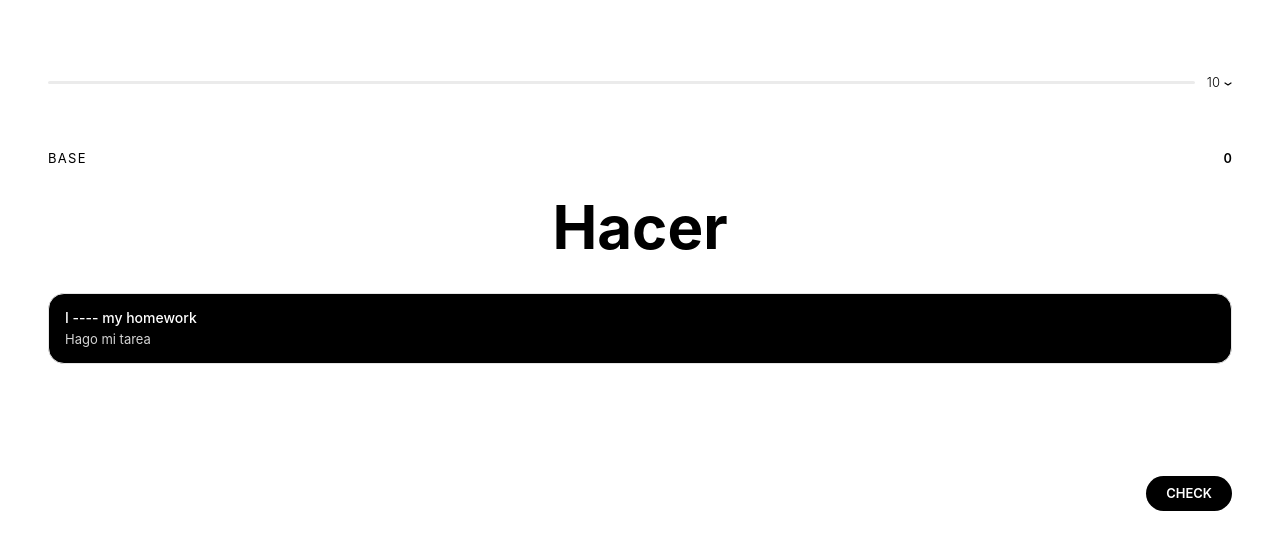
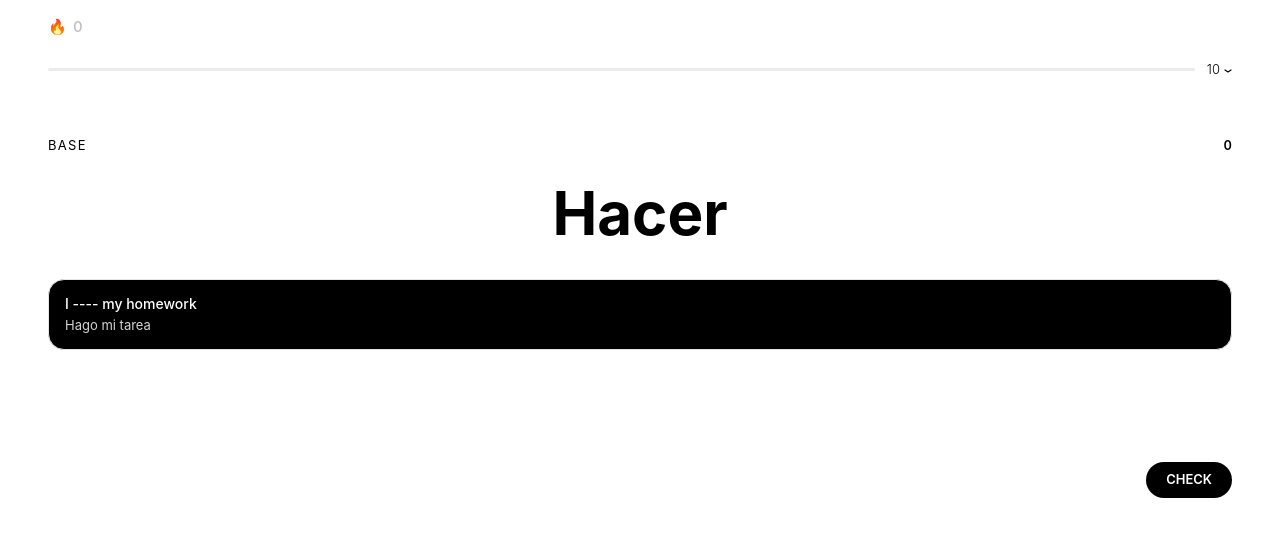
Before and after one commit to Diegoiribe/Antigua, a React (Vite) app: page / in a window 1280 px wide. Shown: the top 550 px of the page. Built offline with nearby package versions, Linux system fonts and the light colour scheme.

Commit message:
add streak

```diff
--- a/src/App.css
+++ b/src/App.css
@@ -5,9 +5,17 @@
 @layer base {
   html {
     background: var(--page-bg-html, #ffffff);
+    height: 100%;
+    overflow: hidden;
   }
   body {
     background: var(--page-bg-body, #ffffff);
+    height: 100%;
+    overflow: hidden;
+    overscroll-behavior: none;
+  }
+  #root {
+    height: 100%;
   }
 }
 
--- a/src/App.tsx
+++ b/src/App.tsx
@@ -4,9 +4,11 @@ import { verbs as initialVerbs } from './data/verbs';
 import type { Verb } from './types/type-verbs';
 import { Card } from './components/Card';
 import { Progress } from './components/Progress';
+import { Header } from './components/Header';
 
 const STORAGE_KEY = 'oldtown-verbs';
 const DAILY_KEY = 'oldtown-daily';
+const STREAK_KEY = 'oldtown-streak';
 
 interface DailyData {
   date: string;
@@ -14,8 +16,31 @@ interface DailyData {
   goal: number;
 }
 
+interface StreakData {
+  streak: number;
+  lastActiveDate: string;
+}
+
 function todayStr() {
   return new Date().toISOString().slice(0, 10);
+}
+
+function yesterdayStr() {
+  const d = new Date();
+  d.setDate(d.getDate() - 1);
+  return d.toISOString().slice(0, 10);
+}
+
+function loadStreak(): StreakData {
+  try {
+    const saved = localStorage.getItem(STREAK_KEY);
+    if (saved) return JSON.parse(saved) as StreakData;
+  } catch {
+    console.log(
+      'Failed to load streak data from localStorage, using initial data.'
+    );
+  }
+  return { streak: 0, lastActiveDate: '' };
 }
 
 function loadDaily(): DailyData {
@@ -96,6 +121,18 @@ function App() {
     answer: string;
   } | null>(null);
   const [daily, setDaily] = useState<DailyData>(loadDaily);
+  const [streakData, setStreakData] = useState<StreakData>(loadStreak);
+  const [viewportH, setViewportH] = useState(
+    () => window.visualViewport?.height ?? window.innerHeight
+  );
+
+  useEffect(() => {
+    const vv = window.visualViewport;
+    if (!vv) return;
+    const update = () => setViewportH(vv.height);
+    vv.addEventListener('resize', update);
+    return () => vv.removeEventListener('resize', update);
+  }, []);
 
   useEffect(() => {
     localStorage.setItem(STORAGE_KEY, JSON.stringify(verbs));
@@ -104,6 +141,10 @@ function App() {
   useEffect(() => {
     localStorage.setItem(DAILY_KEY, JSON.stringify(daily));
   }, [daily]);
+
+  useEffect(() => {
+    localStorage.setItem(STREAK_KEY, JSON.stringify(streakData));
+  }, [streakData]);
 
   function handleAnswer(correct: boolean, correctAnswer: string) {
     setVerbs((prev) =>
@@ -133,6 +174,12 @@ function App() {
     );
     setToast({ correct, answer: correctAnswer });
     setDaily((d) => ({ ...d, count: d.count + 1 }));
+    setStreakData((s) => {
+      const today = todayStr();
+      if (s.lastActiveDate === today) return s;
+      const newStreak = s.lastActiveDate === yesterdayStr() ? s.streak + 1 : 1;
+      return { streak: newStreak, lastActiveDate: today };
+    });
   }
 
   function handleNext() {
@@ -145,7 +192,10 @@ function App() {
   }
 
   return (
-    <div className="flex justify-center px-4 pt-4">
+    <div
+      className="flex justify-center px-4 pt-4 overflow-y-auto"
+      style={{ height: viewportH }}
+    >
       {toast && (
         <div
           className="fixed top-4 left-1/2 -translate-x-1/2 z-50 px-3 py-1 rounded-full text-[14px]  whitespace-nowrap"
@@ -159,7 +209,8 @@ function App() {
           {toast.correct ? 'Correct!' : `${toast.answer}`}
         </div>
       )}
-      <div className="w-full px-8 mt-15">
+      <div className="w-full px-8 ">
+        <Header streak={streakData.streak} />
         <Progress
           count={daily.count}
           goal={daily.goal}
--- /dev/null
+++ b/src/components/Header.tsx
@@ -0,0 +1,21 @@
+interface HeaderProps {
+  streak: number;
+}
+
+export const Header = ({ streak }: HeaderProps) => {
+  return (
+    <div className="w-full mb-6">
+      <div className="flex items-center gap-1.5">
+        <span className="text-[15px]">🔥</span>
+        <span
+          className="text-[15px] font-medium tabular-nums"
+          style={{
+            color: streak > 0 ? 'rgba(0,0,0,0.85)' : 'rgba(0,0,0,0.25)'
+          }}
+        >
+          {streak}
+        </span>
+      </div>
+    </div>
+  );
+};
```
